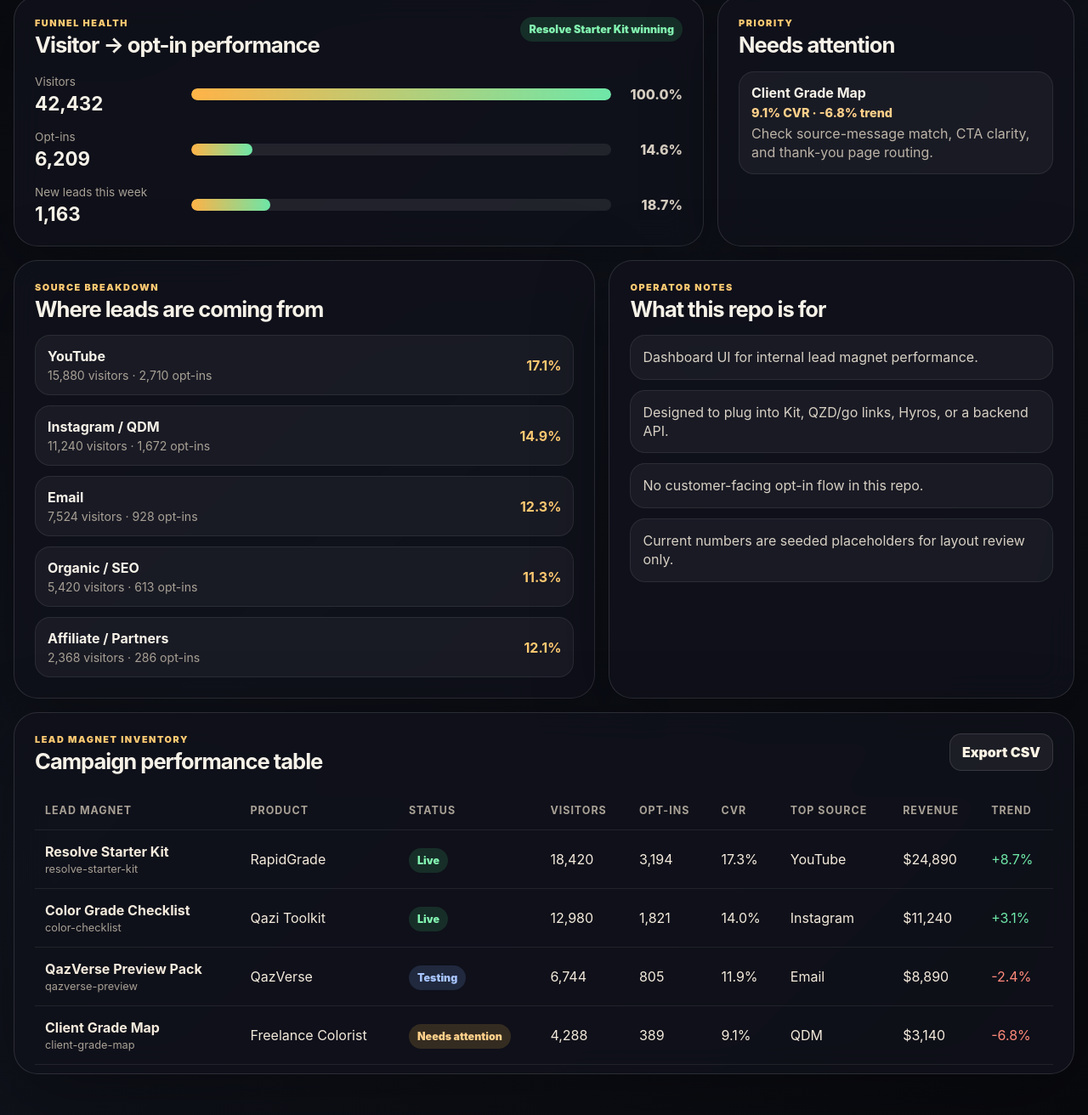
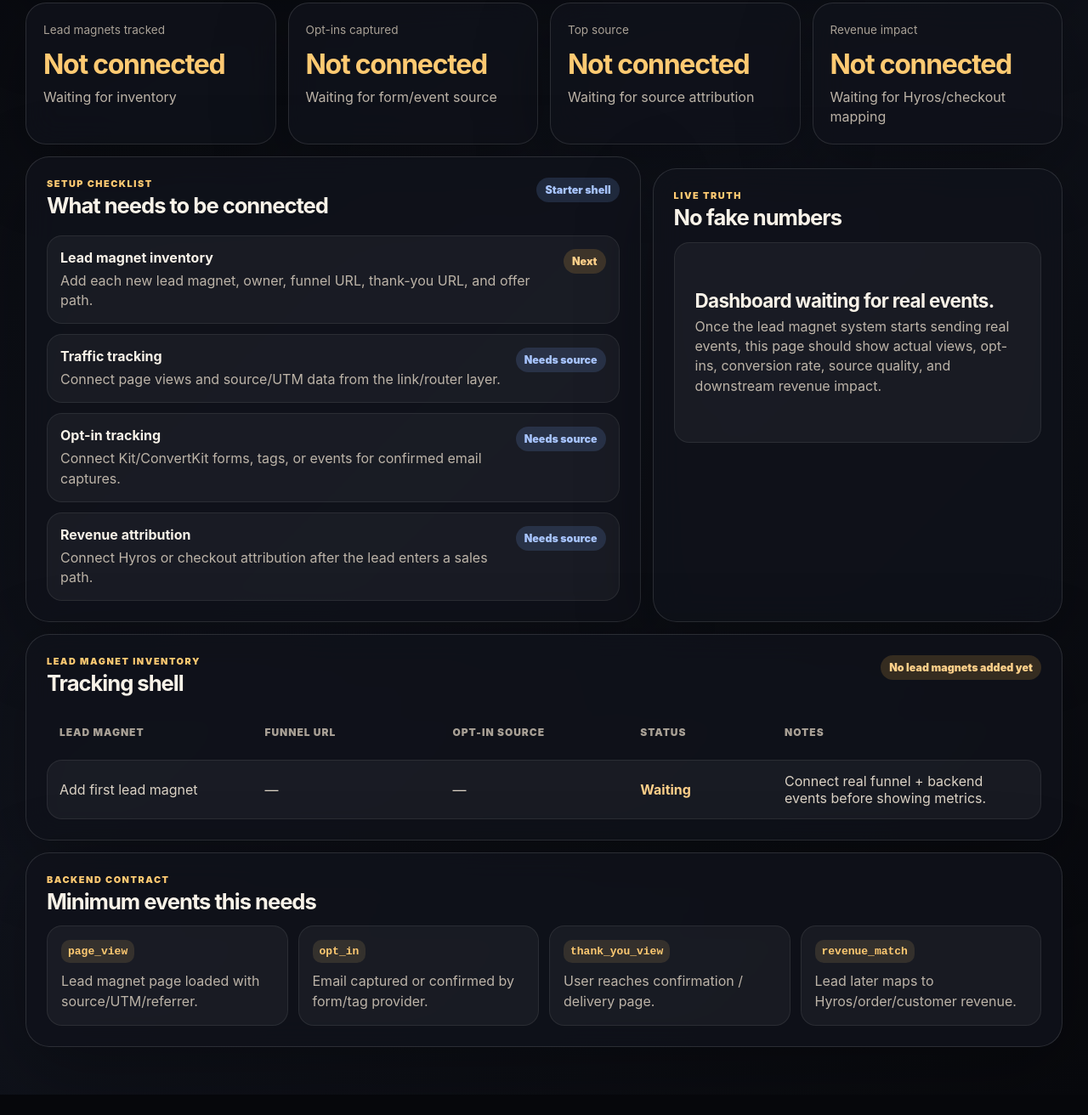
Before and after one commit to colorpod/lead-magnet-frontend, a website built with Vite: page index.html in a window 1280 px wide. Shown: the part 483-1795 px from the top of the page at 85% size. After the commit the page ends 1771 px from the top, so only its background shows below. Built offline with nearby package versions, Linux system fonts and the light colour scheme.

Commit message:
Remove mock metrics from lead magnet monitor

```diff
--- a/src/main.ts
+++ b/src/main.ts
@@ -1,286 +1,162 @@
 import './styles.css';
 
-type MagnetMetric = {
-  id: string;
-  name: string;
-  product: string;
-  status: 'Live' | 'Needs attention' | 'Testing';
-  visitors: number;
-  optIns: number;
-  conversionRate: number;
-  newLeads: number;
-  revenue: number;
-  topSource: string;
-  trend: number;
+type SetupItem = {
+  label: string;
+  status: 'Ready' | 'Needs source' | 'Next';
+  description: string;
 };
 
-type SourceMetric = {
-  source: string;
-  visitors: number;
-  optIns: number;
-  conversionRate: number;
-};
-
-const magnets: MagnetMetric[] = [
+const setupItems: SetupItem[] = [
   {
-    id: 'resolve-starter-kit',
-    name: 'Resolve Starter Kit',
-    product: 'RapidGrade',
-    status: 'Live',
-    visitors: 18420,
-    optIns: 3194,
-    conversionRate: 17.34,
-    newLeads: 612,
-    revenue: 24890,
-    topSource: 'YouTube',
-    trend: 8.7,
+    label: 'Lead magnet inventory',
+    status: 'Next',
+    description: 'Add each new lead magnet, owner, funnel URL, thank-you URL, and offer path.',
   },
   {
-    id: 'color-checklist',
-    name: 'Color Grade Checklist',
-    product: 'Qazi Toolkit',
-    status: 'Live',
-    visitors: 12980,
-    optIns: 1821,
-    conversionRate: 14.03,
-    newLeads: 344,
-    revenue: 11240,
-    topSource: 'Instagram',
-    trend: 3.1,
+    label: 'Traffic tracking',
+    status: 'Needs source',
+    description: 'Connect page views and source/UTM data from the link/router layer.',
   },
   {
-    id: 'qazverse-preview',
-    name: 'QazVerse Preview Pack',
-    product: 'QazVerse',
-    status: 'Testing',
-    visitors: 6744,
-    optIns: 805,
-    conversionRate: 11.94,
-    newLeads: 129,
-    revenue: 8890,
-    topSource: 'Email',
-    trend: -2.4,
+    label: 'Opt-in tracking',
+    status: 'Needs source',
+    description: 'Connect Kit/ConvertKit forms, tags, or events for confirmed email captures.',
   },
   {
-    id: 'client-grade-map',
-    name: 'Client Grade Map',
-    product: 'Freelance Colorist',
-    status: 'Needs attention',
-    visitors: 4288,
-    optIns: 389,
-    conversionRate: 9.07,
-    newLeads: 78,
-    revenue: 3140,
-    topSource: 'QDM',
-    trend: -6.8,
+    label: 'Revenue attribution',
+    status: 'Needs source',
+    description: 'Connect Hyros or checkout attribution after the lead enters a sales path.',
   },
 ];
-
-const sources: SourceMetric[] = [
-  { source: 'YouTube', visitors: 15880, optIns: 2710, conversionRate: 17.07 },
-  { source: 'Instagram / QDM', visitors: 11240, optIns: 1672, conversionRate: 14.88 },
-  { source: 'Email', visitors: 7524, optIns: 928, conversionRate: 12.33 },
-  { source: 'Organic / SEO', visitors: 5420, optIns: 613, conversionRate: 11.31 },
-  { source: 'Affiliate / Partners', visitors: 2368, optIns: 286, conversionRate: 12.08 },
-];
-
-const totals = magnets.reduce(
-  (acc, item) => {
-    acc.visitors += item.visitors;
-    acc.optIns += item.optIns;
-    acc.newLeads += item.newLeads;
-    acc.revenue += item.revenue;
-    return acc;
-  },
-  { visitors: 0, optIns: 0, newLeads: 0, revenue: 0 },
-);
-
-const blendedConversion = (totals.optIns / totals.visitors) * 100;
-const bestMagnet = [...magnets].sort((a, b) => b.conversionRate - a.conversionRate)[0];
-const needsAttention = magnets.filter((item) => item.status === 'Needs attention');
 
 const app = document.querySelector<HTMLDivElement>('#app');
 if (!app) throw new Error('Missing #app root');
 
 app.innerHTML = `
   <main class="dashboard-shell">
-    <header class="topbar">
-      <div>
-        <p class="eyebrow">Qazi Lead Magnet Command Center</p>
-        <h1>Performance dashboard for lead magnets.</h1>
-        <p class="lede">Internal view for tracking opt-ins, conversion rate, source quality, and revenue impact across active lead magnets.</p>
-      </div>
-      <div class="date-card" aria-label="Reporting window">
-        <span>Reporting window</span>
-        <strong>Last 30 days</strong>
-        <small>Mock data until live backend is connected</small>
+    <header class="hero">
+      <p class="eyebrow">Qazi Lead Magnet Monitor</p>
+      <h1>Keep tabs on the new lead magnet system.</h1>
+      <p class="lede">
+        This is the internal starting point: no fake stats, no customer-facing opt-in page.
+        The dashboard is ready for real data once the lead magnet backend/events are connected.
+      </p>
+      <div class="hero-actions">
+        <a class="primary-btn" href="#setup">Start wiring data</a>
+        <a class="secondary-btn" href="#inventory">View inventory shell</a>
       </div>
     </header>
 
-    <section class="metric-grid" aria-label="Key metrics">
-      ${metricCard('Total visitors', formatNumber(totals.visitors), '+5.8%', 'Traffic into lead magnet pages')}
-      ${metricCard('Opt-ins', formatNumber(totals.optIns), '+7.2%', 'New email captures')}
-      ${metricCard('Blended CVR', `${blendedConversion.toFixed(1)}%`, '+1.4%', 'Visitor → opt-in conversion')}
-      ${metricCard('Revenue influenced', formatCurrency(totals.revenue), '+9.6%', 'Downstream sales attribution')}
+    <section class="status-grid" aria-label="System status">
+      ${statusCard('Lead magnets tracked', 'Not connected', 'Waiting for inventory')}
+      ${statusCard('Opt-ins captured', 'Not connected', 'Waiting for form/event source')}
+      ${statusCard('Top source', 'Not connected', 'Waiting for source attribution')}
+      ${statusCard('Revenue impact', 'Not connected', 'Waiting for Hyros/checkout mapping')}
     </section>
 
-    <section class="two-column">
-      <article class="panel large-panel">
+    <section class="two-column" id="setup">
+      <article class="panel">
         <div class="panel-header">
           <div>
-            <p class="eyebrow small">Funnel health</p>
-            <h2>Visitor → opt-in performance</h2>
+            <p class="eyebrow small">Setup checklist</p>
+            <h2>What needs to be connected</h2>
           </div>
-          <span class="status-pill good">${bestMagnet.name} winning</span>
+          <span class="pill neutral">Starter shell</span>
         </div>
-        <div class="funnel">
-          ${funnelStep('Visitors', totals.visitors, 100)}
-          ${funnelStep('Opt-ins', totals.optIns, blendedConversion)}
-          ${funnelStep('New leads this week', totals.newLeads, (totals.newLeads / totals.optIns) * 100)}
+        <div class="checklist">
+          ${setupItems.map(setupRow).join('')}
         </div>
       </article>
 
       <article class="panel">
         <div class="panel-header compact">
           <div>
-            <p class="eyebrow small">Priority</p>
-            <h2>Needs attention</h2>
+            <p class="eyebrow small">Live truth</p>
+            <h2>No fake numbers</h2>
           </div>
         </div>
-        <div class="attention-list">
-          ${needsAttention
-            .map(
-              (item) => `
-                <div class="attention-item">
-                  <strong>${item.name}</strong>
-                  <span>${item.conversionRate.toFixed(1)}% CVR · ${item.trend.toFixed(1)}% trend</span>
-                  <p>Check source-message match, CTA clarity, and thank-you page routing.</p>
-                </div>
-              `,
-            )
-            .join('') || '<p class="muted">No lead magnets need attention.</p>'}
+        <div class="empty-state strong-empty">
+          <strong>Dashboard waiting for real events.</strong>
+          <p>
+            Once the lead magnet system starts sending real events, this page should show actual views,
+            opt-ins, conversion rate, source quality, and downstream revenue impact.
+          </p>
         </div>
       </article>
     </section>
 
-    <section class="two-column source-row">
-      <article class="panel">
-        <div class="panel-header compact">
-          <div>
-            <p class="eyebrow small">Source breakdown</p>
-            <h2>Where leads are coming from</h2>
-          </div>
-        </div>
-        <div class="source-list">
-          ${sources.map(sourceRow).join('')}
-        </div>
-      </article>
-
-      <article class="panel">
-        <div class="panel-header compact">
-          <div>
-            <p class="eyebrow small">Operator notes</p>
-            <h2>What this repo is for</h2>
-          </div>
-        </div>
-        <ul class="notes-list">
-          <li>Dashboard UI for internal lead magnet performance.</li>
-          <li>Designed to plug into Kit, QZD/go links, Hyros, or a backend API.</li>
-          <li>No customer-facing opt-in flow in this repo.</li>
-          <li>Current numbers are seeded placeholders for layout review only.</li>
-        </ul>
-      </article>
-    </section>
-
-    <section class="panel table-panel">
+    <section class="panel" id="inventory">
       <div class="panel-header">
         <div>
           <p class="eyebrow small">Lead magnet inventory</p>
-          <h2>Campaign performance table</h2>
+          <h2>Tracking shell</h2>
         </div>
-        <button class="ghost-btn" type="button">Export CSV</button>
+        <span class="pill warning">No lead magnets added yet</span>
       </div>
-      <div class="table-wrap">
-        <table>
-          <thead>
-            <tr>
-              <th>Lead magnet</th>
-              <th>Product</th>
-              <th>Status</th>
-              <th>Visitors</th>
-              <th>Opt-ins</th>
-              <th>CVR</th>
-              <th>Top source</th>
-              <th>Revenue</th>
-              <th>Trend</th>
-            </tr>
-          </thead>
-          <tbody>
-            ${magnets.map(tableRow).join('')}
-          </tbody>
-        </table>
+
+      <div class="inventory-shell">
+        <div class="inventory-row header-row">
+          <span>Lead magnet</span>
+          <span>Funnel URL</span>
+          <span>Opt-in source</span>
+          <span>Status</span>
+          <span>Notes</span>
+        </div>
+        <div class="inventory-row empty-row">
+          <span>Add first lead magnet</span>
+          <span>—</span>
+          <span>—</span>
+          <span><b>Waiting</b></span>
+          <span>Connect real funnel + backend events before showing metrics.</span>
+        </div>
+      </div>
+    </section>
+
+    <section class="panel roadmap-panel">
+      <div class="panel-header compact">
+        <div>
+          <p class="eyebrow small">Backend contract</p>
+          <h2>Minimum events this needs</h2>
+        </div>
+      </div>
+      <div class="event-grid">
+        ${eventCard('page_view', 'Lead magnet page loaded with source/UTM/referrer.')}
+        ${eventCard('opt_in', 'Email captured or confirmed by form/tag provider.')}
+        ${eventCard('thank_you_view', 'User reaches confirmation / delivery page.')}
+        ${eventCard('revenue_match', 'Lead later maps to Hyros/order/customer revenue.')}
       </div>
     </section>
   </main>
 `;
 
-function metricCard(label: string, value: string, trend: string, subcopy: string) {
+function statusCard(label: string, value: string, subcopy: string) {
   return `
-    <article class="metric-card">
+    <article class="status-card">
       <span>${label}</span>
       <strong>${value}</strong>
-      <div><b>${trend}</b> ${subcopy}</div>
+      <p>${subcopy}</p>
     </article>
   `;
 }
 
-function funnelStep(label: string, value: number, percent: number) {
+function setupRow(item: SetupItem) {
+  const className = item.status === 'Ready' ? 'good' : item.status === 'Next' ? 'warning' : 'neutral';
   return `
-    <div class="funnel-step">
-      <div class="funnel-copy">
-        <span>${label}</span>
-        <strong>${formatNumber(value)}</strong>
+    <div class="setup-row">
+      <div>
+        <strong>${item.label}</strong>
+        <p>${item.description}</p>
       </div>
-      <div class="bar-track"><div class="bar-fill" style="width:${Math.max(5, Math.min(100, percent))}%"></div></div>
-      <em>${percent.toFixed(1)}%</em>
+      <span class="pill ${className}">${item.status}</span>
     </div>
   `;
 }
 
-function sourceRow(item: SourceMetric) {
+function eventCard(name: string, description: string) {
   return `
-    <div class="source-item">
-      <div>
-        <strong>${item.source}</strong>
-        <span>${formatNumber(item.visitors)} visitors · ${formatNumber(item.optIns)} opt-ins</span>
-      </div>
-      <b>${item.conversionRate.toFixed(1)}%</b>
-    </div>
+    <article class="event-card">
+      <code>${name}</code>
+      <p>${description}</p>
+    </article>
   `;
 }
-
-function tableRow(item: MagnetMetric) {
-  const statusClass = item.status === 'Live' ? 'good' : item.status === 'Testing' ? 'testing' : 'warning';
-  const trendClass = item.trend >= 0 ? 'up' : 'down';
-  return `
-    <tr>
-      <td><strong>${item.name}</strong><span>${item.id}</span></td>
-      <td>${item.product}</td>
-      <td><span class="status-pill ${statusClass}">${item.status}</span></td>
-      <td>${formatNumber(item.visitors)}</td>
-      <td>${formatNumber(item.optIns)}</td>
-      <td>${item.conversionRate.toFixed(1)}%</td>
-      <td>${item.topSource}</td>
-      <td>${formatCurrency(item.revenue)}</td>
-      <td class="trend ${trendClass}">${item.trend >= 0 ? '+' : ''}${item.trend.toFixed(1)}%</td>
-    </tr>
-  `;
-}
-
-function formatNumber(value: number) {
-  return new Intl.NumberFormat('en-US').format(value);
-}
-
-function formatCurrency(value: number) {
-  return new Intl.NumberFormat('en-US', { style: 'currency', currency: 'USD', maximumFractionDigits: 0 }).format(value);
-}
--- a/src/styles.css
+++ b/src/styles.css
@@ -2,38 +2,53 @@
   color-scheme: dark;
   font-family: Inter, ui-sans-serif, system-ui, -apple-system, BlinkMacSystemFont, "Segoe UI", sans-serif;
   background: #07080c;
-  color: #f7f2e8;
+  color: #f8f2e8;
   font-synthesis: none;
   text-rendering: optimizeLegibility;
   -webkit-font-smoothing: antialiased;
 }
 
 * { box-sizing: border-box; }
+html { scroll-behavior: smooth; }
 
 body {
   margin: 0;
   min-width: 320px;
   min-height: 100vh;
   background:
-    radial-gradient(circle at 15% -10%, rgba(255, 183, 77, 0.18), transparent 34rem),
-    radial-gradient(circle at 90% 0%, rgba(92, 129, 255, 0.16), transparent 30rem),
+    radial-gradient(circle at 15% -10%, rgba(255, 183, 77, 0.16), transparent 34rem),
+    radial-gradient(circle at 88% 0%, rgba(95, 134, 255, 0.14), transparent 28rem),
     linear-gradient(135deg, #07080c 0%, #10131c 50%, #08090d 100%);
 }
 
-button { font: inherit; }
+a { color: inherit; }
 
 .dashboard-shell {
-  width: min(1440px, calc(100% - 32px));
+  width: min(1220px, calc(100% - 32px));
   margin: 0 auto;
-  padding: 34px 0 48px;
+  padding: 42px 0 56px;
 }
 
-.topbar {
-  display: grid;
-  grid-template-columns: minmax(0, 1fr) 260px;
-  gap: 24px;
-  align-items: end;
-  margin-bottom: 26px;
+.hero {
+  border: 1px solid rgba(255, 255, 255, 0.12);
+  border-radius: 34px;
+  background: linear-gradient(135deg, rgba(25, 27, 39, 0.92), rgba(13, 15, 24, 0.86));
+  box-shadow: 0 28px 100px rgba(0, 0, 0, 0.34);
+  padding: clamp(28px, 5vw, 58px);
+  margin-bottom: 18px;
+  overflow: hidden;
+  position: relative;
+}
+
+.hero::after {
+  content: '';
+  position: absolute;
+  inset: auto -80px -130px auto;
+  width: 320px;
+  height: 320px;
+  border-radius: 999px;
+  background: rgba(255, 202, 114, 0.1);
+  filter: blur(8px);
 }
 
 .eyebrow {
@@ -53,9 +68,9 @@ button { font: inherit; }
 h1, h2, p { margin-top: 0; }
 
 h1 {
-  max-width: 980px;
-  margin-bottom: 12px;
-  font-size: clamp(2.4rem, 5.8vw, 5.1rem);
+  max-width: 940px;
+  margin-bottom: 16px;
+  font-size: clamp(2.5rem, 6vw, 5.4rem);
   line-height: 0.92;
   letter-spacing: -0.07em;
 }
@@ -69,80 +84,90 @@ h2 {
 
 .lede {
   max-width: 820px;
-  margin-bottom: 0;
+  margin-bottom: 26px;
   color: #cfc6b6;
   font-size: 1.08rem;
   line-height: 1.55;
 }
 
-.date-card,
-.panel,
-.metric-card {
+.hero-actions {
+  display: flex;
+  flex-wrap: wrap;
+  gap: 12px;
+  position: relative;
+  z-index: 1;
+}
+
+.primary-btn,
+.secondary-btn {
+  display: inline-flex;
+  align-items: center;
+  justify-content: center;
+  min-height: 46px;
+  border-radius: 999px;
+  padding: 0 18px;
+  font-weight: 900;
+  text-decoration: none;
+}
+
+.primary-btn {
+  background: linear-gradient(135deg, #ffca72, #ff8f4f);
+  color: #111015;
+}
+
+.secondary-btn {
+  border: 1px solid rgba(255, 255, 255, 0.14);
+  background: rgba(255, 255, 255, 0.06);
+  color: #fff6e7;
+}
+
+.status-grid {
+  display: grid;
+  grid-template-columns: repeat(4, minmax(0, 1fr));
+  gap: 14px;
+  margin-bottom: 14px;
+}
+
+.status-card,
+.panel {
   border: 1px solid rgba(255, 255, 255, 0.12);
-  background: rgba(16, 18, 27, 0.82);
+  background: rgba(16, 18, 27, 0.84);
   box-shadow: 0 22px 90px rgba(0, 0, 0, 0.3);
   backdrop-filter: blur(18px);
 }
 
-.date-card {
+.status-card {
   border-radius: 24px;
   padding: 20px;
 }
 
-.date-card span,
-.metric-card span,
-.source-item span,
-td span,
-.muted {
+.status-card span {
   color: #a9a196;
+  font-size: 0.85rem;
 }
 
-.date-card strong {
+.status-card strong {
   display: block;
-  margin: 6px 0 4px;
-  font-size: 1.35rem;
+  margin: 12px 0 8px;
+  color: #ffca72;
+  font-size: clamp(1.35rem, 2.5vw, 2rem);
+  letter-spacing: -0.04em;
 }
 
-.date-card small { color: #81796f; }
-
-.metric-grid {
-  display: grid;
-  grid-template-columns: repeat(4, minmax(0, 1fr));
-  gap: 16px;
-  margin-bottom: 16px;
+.status-card p,
+.setup-row p,
+.empty-state p,
+.event-card p {
+  margin: 0;
+  color: #bdb4a8;
+  line-height: 1.45;
 }
-
-.metric-card {
-  border-radius: 24px;
-  padding: 22px;
-}
-
-.metric-card strong {
-  display: block;
-  margin: 12px 0;
-  font-size: clamp(1.8rem, 3vw, 2.6rem);
-  letter-spacing: -0.06em;
-}
-
-.metric-card div {
-  color: #bdb4a8;
-  font-size: 0.9rem;
-  line-height: 1.35;
-}
-
-.metric-card b,
-.trend.up { color: #6ee7a8; }
-.trend.down { color: #ff8a7a; }
 
 .two-column {
   display: grid;
-  grid-template-columns: minmax(0, 1.45fr) minmax(320px, 0.75fr);
-  gap: 16px;
-  margin-bottom: 16px;
-}
-
-.source-row {
-  grid-template-columns: minmax(0, 1fr) minmax(360px, 0.8fr);
+  grid-template-columns: minmax(0, 1.2fr) minmax(320px, 0.8fr);
+  gap: 14px;
+  margin-bottom: 14px;
 }
 
 .panel {
@@ -150,6 +175,9 @@ td span,
   padding: 24px;
   overflow: hidden;
 }
+
+.panel + .panel,
+.roadmap-panel { margin-top: 14px; }
 
 .panel-header {
   display: flex;
@@ -159,9 +187,9 @@ td span,
   margin-bottom: 22px;
 }
 
-.panel-header.compact { margin-bottom: 18px; }
+.panel-header.compact { margin-bottom: 16px; }
 
-.status-pill {
+.pill {
   display: inline-flex;
   align-items: center;
   border-radius: 999px;
@@ -171,158 +199,109 @@ td span,
   white-space: nowrap;
 }
 
-.status-pill.good { background: rgba(75, 222, 128, 0.14); color: #83f4b1; }
-.status-pill.testing { background: rgba(125, 169, 255, 0.16); color: #a8c5ff; }
-.status-pill.warning { background: rgba(255, 183, 77, 0.16); color: #ffd08a; }
+.pill.good { background: rgba(75, 222, 128, 0.14); color: #83f4b1; }
+.pill.warning { background: rgba(255, 183, 77, 0.16); color: #ffd08a; }
+.pill.neutral { background: rgba(125, 169, 255, 0.16); color: #a8c5ff; }
 
-.funnel {
-  display: grid;
-  gap: 18px;
-}
-
-.funnel-step {
-  display: grid;
-  grid-template-columns: 170px minmax(120px, 1fr) 70px;
-  gap: 14px;
-  align-items: center;
-}
-
-.funnel-copy span {
-  display: block;
-  color: #a9a196;
-  font-size: 0.85rem;
-}
-
-.funnel-copy strong {
-  display: block;
-  margin-top: 4px;
-  font-size: 1.4rem;
-}
-
-.bar-track {
-  height: 14px;
-  border-radius: 999px;
-  background: rgba(255, 255, 255, 0.08);
-  overflow: hidden;
-}
-
-.bar-fill {
-  height: 100%;
-  border-radius: inherit;
-  background: linear-gradient(90deg, #ffb347, #6ee7a8);
-}
-
-.funnel-step em {
-  color: #d9d0c3;
-  font-style: normal;
-  font-weight: 800;
-  text-align: right;
-}
-
-.attention-list,
-.source-list,
-.notes-list {
+.checklist {
   display: grid;
   gap: 12px;
 }
 
-.attention-item,
-.source-item,
-.notes-list li {
+.setup-row,
+.empty-state,
+.event-card,
+.inventory-row {
   border: 1px solid rgba(255, 255, 255, 0.08);
   border-radius: 18px;
   background: rgba(255, 255, 255, 0.045);
+}
+
+.setup-row {
+  display: flex;
+  justify-content: space-between;
+  gap: 16px;
+  align-items: flex-start;
+  padding: 15px;
+}
+
+.setup-row strong,
+.empty-state strong {
+  display: block;
+  margin-bottom: 6px;
+}
+
+.strong-empty {
+  min-height: 236px;
+  display: grid;
+  place-content: center;
+  padding: 24px;
+}
+
+.strong-empty strong {
+  font-size: 1.4rem;
+  letter-spacing: -0.03em;
+}
+
+.inventory-shell {
+  display: grid;
+  gap: 10px;
+  overflow-x: auto;
+}
+
+.inventory-row {
+  display: grid;
+  grid-template-columns: 1.1fr 1fr 1fr 0.75fr 1.4fr;
+  min-width: 860px;
+  gap: 16px;
+  align-items: center;
   padding: 14px;
 }
 
-.attention-item strong,
-.source-item strong { display: block; }
-.attention-item span { display: block; margin: 5px 0; color: #ffd08a; font-size: 0.9rem; font-weight: 800; }
-.attention-item p { margin: 0; color: #bdb4a8; line-height: 1.4; }
-
-.source-item {
-  display: flex;
-  justify-content: space-between;
-  gap: 14px;
-  align-items: center;
-}
-
-.source-item span { display: block; margin-top: 4px; font-size: 0.88rem; }
-.source-item b { color: #ffca72; }
-
-.notes-list {
-  margin: 0;
-  padding: 0;
-  list-style: none;
-}
-
-.notes-list li {
-  color: #d8d0c4;
-  line-height: 1.4;
-}
-
-.table-panel { padding-bottom: 10px; }
-
-.ghost-btn {
-  border: 1px solid rgba(255, 255, 255, 0.12);
-  border-radius: 14px;
-  background: rgba(255, 255, 255, 0.06);
-  color: #fff5e6;
-  cursor: pointer;
+.header-row {
+  border-color: transparent;
+  background: transparent;
+  color: #a9a196;
+  font-size: 0.75rem;
   font-weight: 900;
-  padding: 11px 14px;
-}
-
-.table-wrap {
-  width: 100%;
-  overflow-x: auto;
-}
-
-table {
-  width: 100%;
-  min-width: 920px;
-  border-collapse: collapse;
-}
-
-th,
-td {
-  border-bottom: 1px solid rgba(255, 255, 255, 0.08);
-  padding: 15px 12px;
-  text-align: left;
-  white-space: nowrap;
-}
-
-th {
-  color: #a9a196;
-  font-size: 0.78rem;
   letter-spacing: 0.08em;
   text-transform: uppercase;
 }
 
-td { color: #f4eadc; }
-td span { display: block; margin-top: 3px; font-size: 0.8rem; }
+.empty-row { color: #dcd3c5; }
+.empty-row b { color: #ffd08a; }
+
+.event-grid {
+  display: grid;
+  grid-template-columns: repeat(4, minmax(0, 1fr));
+  gap: 12px;
+}
+
+.event-card { padding: 16px; }
+.event-card code {
+  display: inline-block;
+  margin-bottom: 10px;
+  border-radius: 10px;
+  background: rgba(255, 202, 114, 0.12);
+  color: #ffca72;
+  padding: 6px 8px;
+  font-weight: 900;
+}
 
 @media (max-width: 980px) {
-  .topbar,
-  .two-column,
-  .source-row,
-  .metric-grid {
-    grid-template-columns: 1fr;
-  }
-
   .dashboard-shell {
     width: min(100% - 24px, 720px);
     padding-top: 24px;
   }
 
-  .panel-header {
+  .status-grid,
+  .two-column,
+  .event-grid {
+    grid-template-columns: 1fr;
+  }
+
+  .panel-header,
+  .setup-row {
     flex-direction: column;
   }
-
-  .funnel-step {
-    grid-template-columns: 1fr;
-    gap: 8px;
-  }
-
-  .funnel-step em { text-align: left; }
 }
```
Also changed, not shown: README.md.
